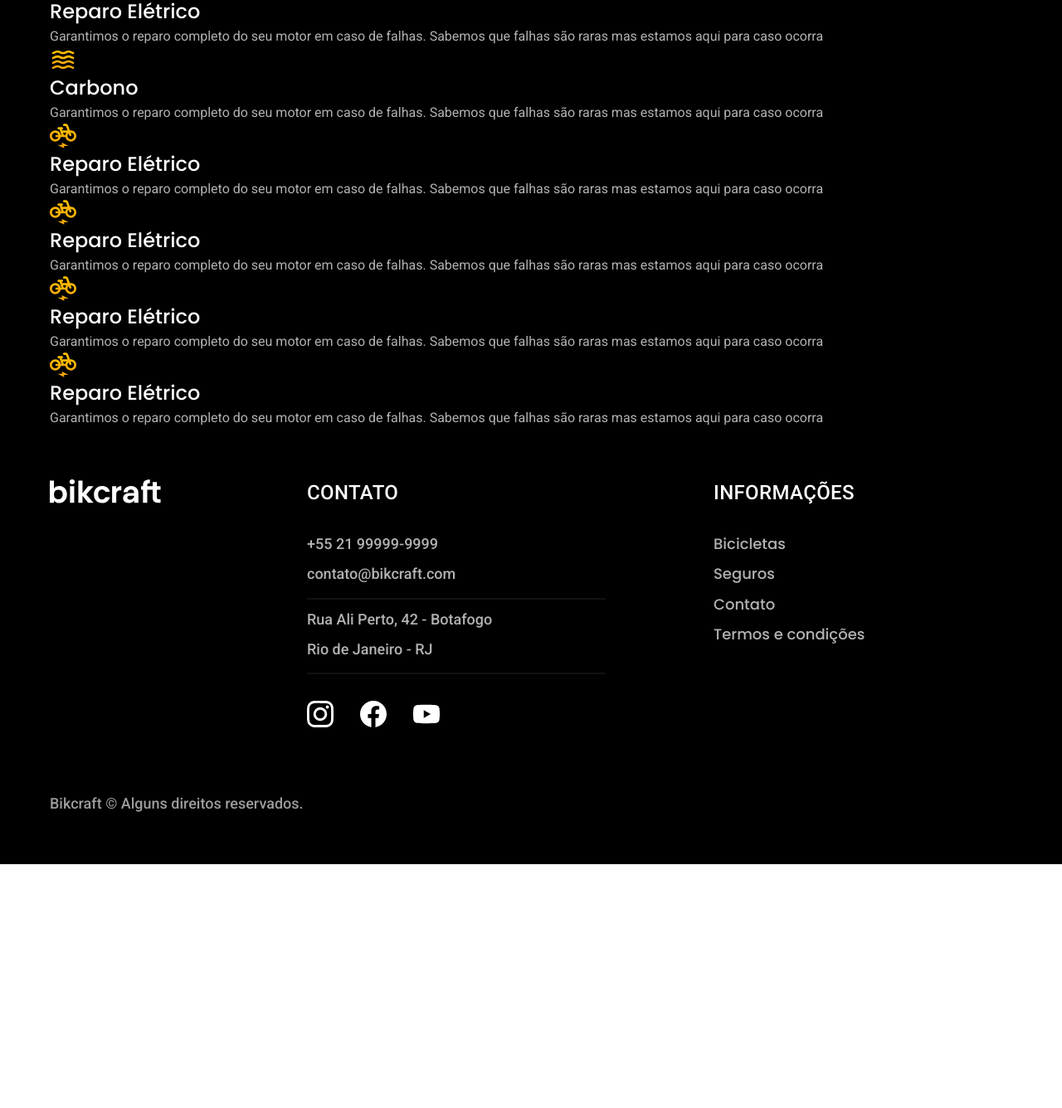
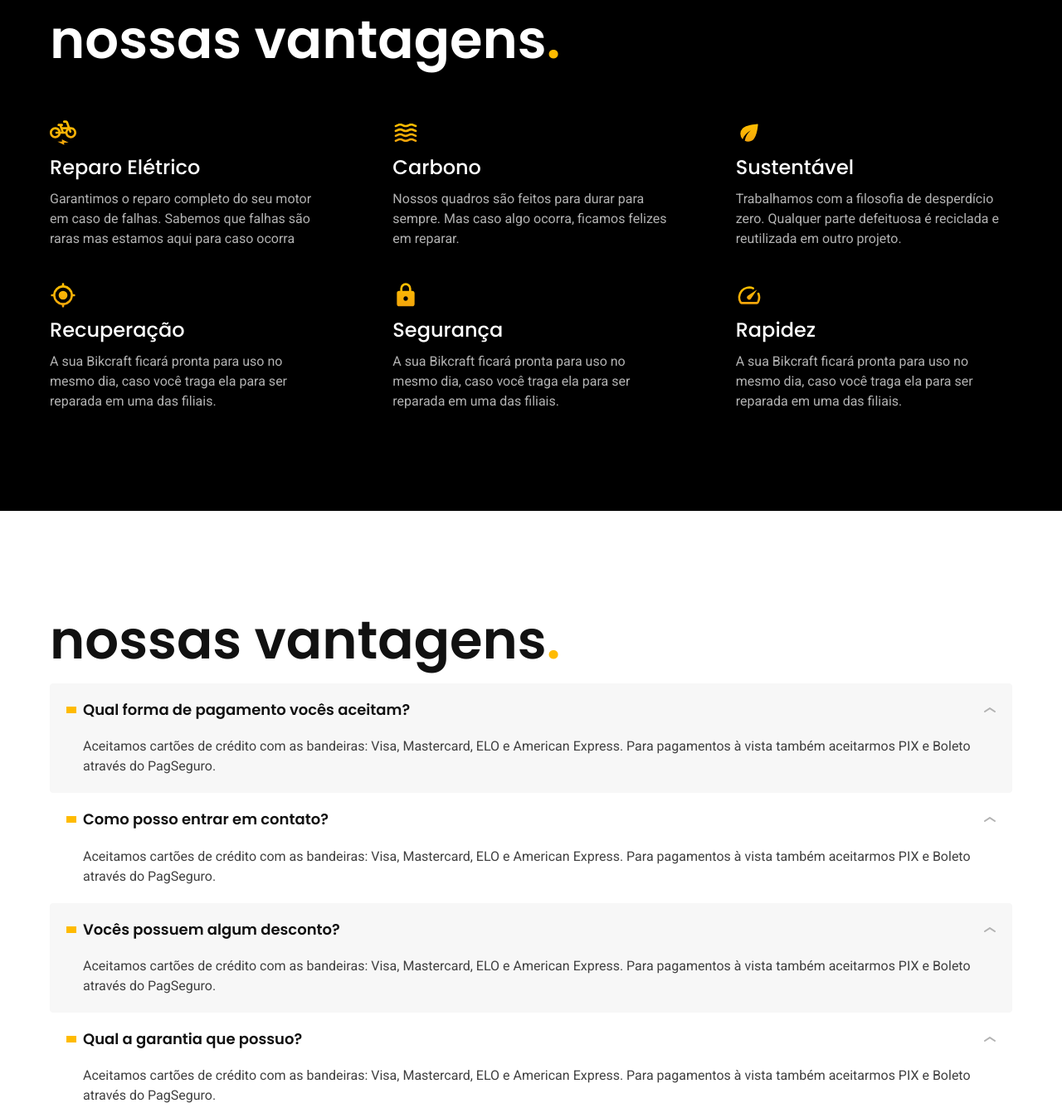
Before and after one commit to DreyLB/bikcraft, a plain HTML site: page seguros.html in a window 1280 px wide. Shown: the part 974-2310 px from the top of the page at 83% size. Before the commit the page ends 2016 px from the top, so only its background shows below. Drawn offline with Linux system fonts and the light colour scheme.

Commit message:
Encaminhando tela de seguros

```diff
--- a/css/global/global.css
+++ b/css/global/global.css
@@ -9,7 +9,8 @@ h2,
 h3,
 ul,
 p,
-blockquote {
+blockquote,
+dd {
   margin: 0px;
 }
 
--- a/css/seguros/perguntas.css
+++ b/css/seguros/perguntas.css
@@ -0,0 +1,63 @@
+.perguntas {
+    padding-top: 120px;
+    padding-bottom: 120px;
+}
+
+.perguntas h2 {
+    margin-bottom: 60;
+}
+
+.perguntas dl>div {
+    padding: 20px;
+    border-radius: 4px;
+}
+
+.perguntas dl>div:nth-child(odd) {
+    background-color: var(--cor-1);
+}
+
+.perguntas dt {
+    display: grid;
+    grid-template-columns: auto 1fr auto;
+    align-items: center;
+    gap: 8px;
+    cursor: pointer;
+}
+
+.perguntas dt::before {
+    content: "";
+    display: inline-block;
+    width: 12px;
+    height: 8px;
+    background-color: var(--cor-p1);
+}
+
+.perguntas dt::after {
+    content: "";
+    display: inline-block;
+    width: 14px;
+    height: 6px;
+    background: url("../../img/icones/seta-abrir.svg");
+}
+
+.perguntas dt:hover::after {
+    transform: rotate(180deg);
+    transition: 0.2s;
+}
+
+.perguntas dd {
+    padding-left: 20px;
+    padding-top: 20px;
+    max-width: 180ch;
+}
+
+@media (max-width: 800px) {
+    .perguntas {
+        padding-top: 60px;
+        padding-bottom: 60px;
+    }
+
+    .perguntas h2 {
+        margin-bottom: 40px;
+    }
+}
--- a/css/seguros/vantagens.css
+++ b/css/seguros/vantagens.css
@@ -1,3 +1,30 @@
 .vantagens-bg {
     background-color: var(--cor-12);
+    --padding: 120px;
 }
+
+.vantagens {
+    padding-top: var(--padding);
+    padding-bottom: var(--padding);
+}
+
+.vantagens h2 {
+    padding-bottom: 60px;
+}
+
+.vantagens ul {
+    display: grid;
+    grid-template-columns: repeat(auto-fit, minmax(280px, max-content));
+    gap: 40px 80px;
+}
+
+.vantagens h3,
+.vantagens img {
+    margin-bottom: 8px;
+}
+
+@media (max-width:800px) {
+    .vantagens-bg {
+        --padding: 60px;
+    }
+}
--- a/seguros.html
+++ b/seguros.html
@@ -86,45 +86,110 @@
 
     <article class="vantagens-bg">
         <div class="vantagens container">
-            <h2 class="font-1-xxl cor-0">vantagens<span class="cor-p1">.</span></h2>
+            <h2 class="font-1-xxl cor-0">nossas vantagens<span class="cor-p1">.</span></h2>
 
             <ul>
                 <li>
                     <img src="./img/icones/eletrica.svg" alt="">
                     <h3 class="font-1-l cor-0">Reparo Elétrico</h3>
-                    <p class="font-2-s cor-5">Garantimos o reparo completo do seu motor em caso de falhas. Sabemos que falhas são raras mas estamos aqui para caso ocorra</p>
+                    <p class="font-2-s cor-5">Garantimos o reparo completo do seu motor em caso de falhas. Sabemos que
+                        falhas são raras mas estamos aqui para caso ocorra</p>
                 </li>
 
                 <li>
                     <img src="./img/icones/carbono.svg" alt="">
                     <h3 class="font-1-l cor-0">Carbono</h3>
-                    <p class="font-2-s cor-5">Garantimos o reparo completo do seu motor em caso de falhas. Sabemos que falhas são raras mas estamos aqui para caso ocorra</p>
+                    <p class="font-2-s cor-5">Nossos quadros são feitos para durar para sempre. Mas caso algo ocorra,
+                        ficamos felizes em reparar.</p>
                 </li>
 
                 <li>
-                    <img src="./img/icones/eletrica.svg" alt="">
-                    <h3 class="font-1-l cor-0">Reparo Elétrico</h3>
-                    <p class="font-2-s cor-5">Garantimos o reparo completo do seu motor em caso de falhas. Sabemos que falhas são raras mas estamos aqui para caso ocorra</p>
+                    <img src="./img/icones/sustentavel.svg" alt="">
+                    <h3 class="font-1-l cor-0">Sustentável</h3>
+                    <p class="font-2-s cor-5">Trabalhamos com a filosofia de desperdício zero. Qualquer parte defeituosa
+                        é reciclada e reutilizada em outro projeto.</p>
                 </li>
 
                 <li>
-                    <img src="./img/icones/eletrica.svg" alt="">
-                    <h3 class="font-1-l cor-0">Reparo Elétrico</h3>
-                    <p class="font-2-s cor-5">Garantimos o reparo completo do seu motor em caso de falhas. Sabemos que falhas são raras mas estamos aqui para caso ocorra</p>
+                    <img src="./img/icones/rastreador.svg" alt="">
+                    <h3 class="font-1-l cor-0">Recuperação</h3>
+                    <p class="font-2-s cor-5">A sua Bikcraft ficará pronta para uso no mesmo dia, caso você traga ela
+                        para ser reparada em uma das filiais.</p>
                 </li>
 
                 <li>
-                    <img src="./img/icones/eletrica.svg" alt="">
-                    <h3 class="font-1-l cor-0">Reparo Elétrico</h3>
-                    <p class="font-2-s cor-5">Garantimos o reparo completo do seu motor em caso de falhas. Sabemos que falhas são raras mas estamos aqui para caso ocorra</p>
+                    <img src="./img/icones/seguro.svg" alt="">
+                    <h3 class="font-1-l cor-0">Segurança</h3>
+                    <p class="font-2-s cor-5">A sua Bikcraft ficará pronta para uso no mesmo dia, caso você traga ela
+                        para ser reparada em uma das filiais.</p>
                 </li>
 
                 <li>
-                    <img src="./img/icones/eletrica.svg" alt="">
-                    <h3 class="font-1-l cor-0">Reparo Elétrico</h3>
-                    <p class="font-2-s cor-5">Garantimos o reparo completo do seu motor em caso de falhas. Sabemos que falhas são raras mas estamos aqui para caso ocorra</p>
+                    <img src="./img/icones/velocidade.svg" alt="">
+                    <h3 class="font-1-l cor-0">Rapidez</h3>
+                    <p class="font-2-s cor-5">A sua Bikcraft ficará pronta para uso no mesmo dia, caso você traga ela
+                        para ser reparada em uma das filiais.</p>
                 </li>
             </ul>
+        </div>
+    </article>
+
+    <article>
+        <div class="perguntas container">
+            <h2 class="font-1-xxl">nossas vantagens<span class="cor-p1">.</span></h2>
+
+            <dl>
+                <div>
+                    <dt class="font-1-m-b">Qual forma de pagamento vocês aceitam?</dt>
+                    <dd class="font-2-s cor-9">Aceitamos cartões de crédito com as bandeiras: Visa, Mastercard, ELO e
+                        American Express. Para
+                        pagamentos à vista também aceitarmos PIX e Boleto através do PagSeguro.</dd>
+                </div>
+
+                <div>
+                    <dt class="font-1-m-b">Como posso entrar em contato?</dt>
+                    <dd class="font-2-s cor-9">Aceitamos cartões de crédito com as bandeiras: Visa, Mastercard, ELO e
+                        American Express. Para
+                        pagamentos à vista também aceitarmos PIX e Boleto através do PagSeguro.</dd>
+                </div>
+
+                <div>
+                    <dt class="font-1-m-b">Vocês possuem algum desconto?</dt>
+                    <dd class="font-2-s cor-9">Aceitamos cartões de crédito com as bandeiras: Visa, Mastercard, ELO e
+                        American Express. Para
+                        pagamentos à vista também aceitarmos PIX e Boleto através do PagSeguro.</dd>
+                </div>
+
+                <div>
+                    <dt class="font-1-m-b">Qual a garantia que possuo?</dt>
+                    <dd class="font-2-s cor-9">Aceitamos cartões de crédito com as bandeiras: Visa, Mastercard, ELO e
+                        American Express. Para
+                        pagamentos à vista também aceitarmos PIX e Boleto através do PagSeguro.</dd>
+                </div>
+
+                <div>
+                    <dt class="font-1-m-b">Posso parcelar no boleto?</dt>
+                    <dd class="font-2-s cor-9">Aceitamos cartões de crédito com as bandeiras: Visa, Mastercard, ELO e
+                        American Express. Para
+                        pagamentos à vista também aceitarmos PIX e Boleto através do PagSeguro.</dd>
+                </div>
+
+                <div>
+                    <dt class="font-1-m-b">Quantas trocas posso fazer ao ano?</dt>
+                    <dd class="font-2-s cor-9">Aceitamos cartões de crédito com as bandeiras: Visa, Mastercard, ELO e
+                        American Express. Para
+                        pagamentos à vista também aceitarmos PIX e Boleto através do PagSeguro.</dd>
+                </div>
+
+                <div>
+                    <dt class="font-1-m-b">Qual Bikcraft devo escolher para o meu tamanho?</dt>
+                    <dd class="font-2-s cor-9">Aceitamos cartões de crédito com as bandeiras: Visa, Mastercard, ELO e
+                        American Express. Para
+                        pagamentos à vista também aceitarmos PIX e Boleto através do PagSeguro.</dd>
+                </div>
+
+
+            </dl>
         </div>
     </article>
 
```
Lines whose indentation alone changed are shown as unchanged.
